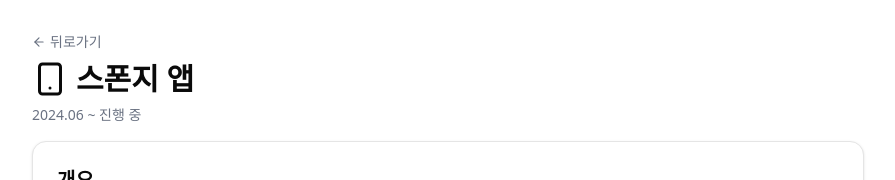
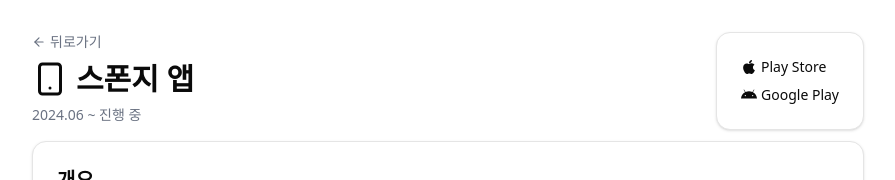
Before and after one commit to BangDori/bangdori-portfolio, a Next.js app: page /experience/sponjy-app in a window 1280 px wide. Shown: the top 180 px of the page, without its empty margins (192-1087 px from the left). Built offline with nearby package versions, Linux system fonts and the light colour scheme.

Commit message:
프로젝트 링크 추가

```diff
--- /dev/null
+++ b/app/experience/sponjy-app/_components/ProjectLink.tsx
@@ -0,0 +1,27 @@
+import { Card, CardContent } from '@/components/ui/card';
+import { ProjectDetailLink } from '@/types/project';
+
+interface ProjectLinkProps {
+  links: ProjectDetailLink[];
+}
+
+export default function ProjectLink({ links }: ProjectLinkProps) {
+  return (
+    <Card>
+      <CardContent className="flex flex-col gap-2">
+        {links.map((link) => (
+          <a
+            key={link.label}
+            href={link.href}
+            target="_blank"
+            rel="noopener noreferrer"
+            className="flex items-center gap-1 text-sm font-medium hover:underline"
+          >
+            <link.icon size={16} />
+            {link.label}
+          </a>
+        ))}
+      </CardContent>
+    </Card>
+  );
+}
--- a/app/experience/sponjy-app/page.tsx
+++ b/app/experience/sponjy-app/page.tsx
@@ -1,25 +1,34 @@
 import AnimatedSection from '@/components/AnimatedSection';
 import ProjectDetailHeader from '@/components/ProjectDetailHeader';
+import ProjectDetailList from '@/components/ProjectDetailList';
 import ProjectOverView from '@/components/ProjectOverView';
 import { projects } from '@/constants/project';
+import ProjectLink from './_components/ProjectLink';
 
 const projectMeta = projects.app;
+const projectDetails = projectMeta.detail;
 
 export default function SponjyApp() {
   return (
     <main className="mx-auto w-full max-w-4xl p-8">
-      <div className="mb-4">
-        <AnimatedSection as="div" delay={0} className="space-y-2">
+      <div className="relative mb-4">
+        <AnimatedSection as="div" className="space-y-2">
           <ProjectDetailHeader
             Icon={projectMeta.Icon}
             title={projectMeta.title}
             date={projectMeta.date}
           />
         </AnimatedSection>
+        <AnimatedSection as="div" className="static mt-4 md:absolute md:top-0 md:right-0 md:mt-0">
+          <ProjectLink links={projectMeta.links} />
+        </AnimatedSection>
       </div>
       <AnimatedSection as="section" delay={0.2} className="mb-8 rounded-lg">
         <ProjectOverView {...projectMeta} />
       </AnimatedSection>
+      <AnimatedSection as="section" delay={0.4} className="mb-8 rounded-lg">
+        <ProjectDetailList details={projectDetails} />
+      </AnimatedSection>
     </main>
   );
 }
--- a/constants/project.ts
+++ b/constants/project.ts
@@ -1,4 +1,51 @@
 import { ShieldUser, Smartphone, YoutubeIcon, Zap } from 'lucide-react';
+import { FaAndroid, FaApple } from 'react-icons/fa';
+
+const appDetail = [
+  {
+    title: '인증 토큰 갱신 병목 해결로 서버 부하 감소',
+    image: '',
+    problem: '동시 요청 환경에서 인증 토큰 갱신이 중복되어 서버 부하가 증가.',
+    cause: '여러 클라이언트가 동시에 토큰 만료 시, 각각 갱신 요청을 보내 중복 처리 발생.',
+    alternatives: [
+      '클라이언트에서 토큰 만료 전 미리 갱신',
+      '서버에서 중복 요청 큐잉 처리',
+      '토큰 갱신 요청 제한',
+    ],
+    solution:
+      '서버에 인증 토큰 갱신 대기열 큐를 도입해, N개의 중복 갱신 요청을 단일 요청으로 처리.',
+    insight:
+      '큐잉 처리로 서버 부하를 크게 줄였으나, 큐 대기 시간에 따른 사용자 경험도 함께 고려해야 함.',
+  },
+  {
+    title: '네트워크 에러에도 끊김 없는 스플래시 화면 설계',
+    image: '',
+    problem: '네트워크/서버 에러 발생 시 앱이 멈추거나 비정상 종료되는 문제.',
+    cause: '에러 핸들링 미흡으로 인한 예외 상황 미처리.',
+    alternatives: ['에러 발생 시 사용자에게 안내 메시지 제공', '에러 발생 시 재시도 로직 추가'],
+    solution:
+      '에러 핸들링 전략을 통해 네트워크/서버 에러를 분리하고, Sentry 인증 에러 해결로 인증 프로세스 안정성 개선. 서버 에러에 대해 Exponential Backoff Retry를 적용하여 안정성 강화.',
+    insight: '에러 상황에서도 사용자 경험을 해치지 않도록 UX를 설계하는 것이 중요함을 느낌.',
+  },
+  {
+    title: '딥링크를 이용한 사용자 유입 경로 다각화',
+    image: '',
+    problem: '앱스토어를 통한 단일 유입 방식으로 신규 사용자 유입 경로가 제한됨.',
+    cause: '딥링크 및 공유 기능 미구현.',
+    alternatives: ['QR 코드 및 공유 링크를 통한 유입 경로 추가', '전역 상태를 활용한 딥링크 처리'],
+    solution: '딥링크 및 QR 코드, 공유 링크를 도입하여 로그인 전/후 자연스러운 이동 경험 제공.',
+    insight: '다양한 유입 경로를 제공함으로써 사용자 접근성을 높일 수 있었음.',
+  },
+  {
+    title: '빠른 결제 경험 제공으로 완료율 15% 향상',
+    image: '',
+    problem: '결제 과정이 복잡하고 시간이 오래 걸려 결제 완료율이 낮음.',
+    cause: '이전 결제 수단 자동 선택 미구현, UX 최적화 부족.',
+    alternatives: ['이전 결제 수단 자동 선택', '결제 플로우 단순화'],
+    solution: '이전 결제 수단 자동 선택으로 평균 결제 시간 3초 이상 단축, 결제 완료율 15% 상승.',
+    insight: '작은 UX 개선이 실제 비즈니스 성과로 이어질 수 있음을 경험.',
+  },
+];
 
 export const projects = {
   app: {
@@ -9,6 +56,19 @@ export const projects = {
     techStack: ['TypeScript', 'React Native', 'Zustand', 'Tanstack Query', 'Jest'],
     link: '/experience/sponjy-app',
     date: '2024.06 ~ 진행 중',
+    links: [
+      {
+        icon: FaApple,
+        label: 'Play Store',
+        href: 'https://apps.apple.com/kr/app/%EC%8A%A4%ED%8F%B0%EC%A7%80/id6670791014',
+      },
+      {
+        icon: FaAndroid,
+        label: 'Google Play',
+        href: 'https://play.google.com/store/apps/details?id=com.dalliza.sponjy&hl=ko',
+      },
+    ],
+    detail: appDetail,
   },
   webview: {
     Icon: YoutubeIcon,
--- /dev/null
+++ b/types/project.ts
@@ -0,0 +1,16 @@
+import { IconType } from 'react-icons';
+
+export interface ProjectDetailCard {
+  title: string;
+  image: string;
+  problem: string;
+  cause: string;
+  solution: string;
+  insight: string;
+}
+
+export interface ProjectDetailLink {
+  icon: IconType;
+  label: string;
+  href: string;
+}
```
